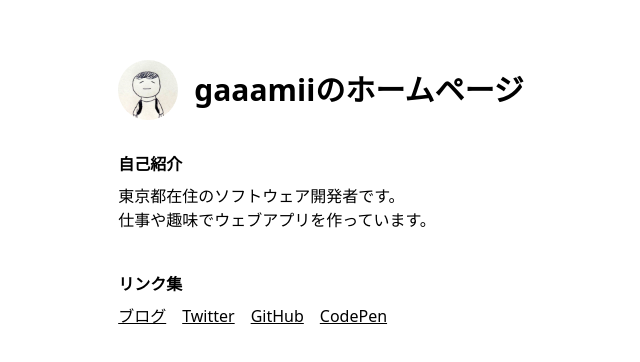
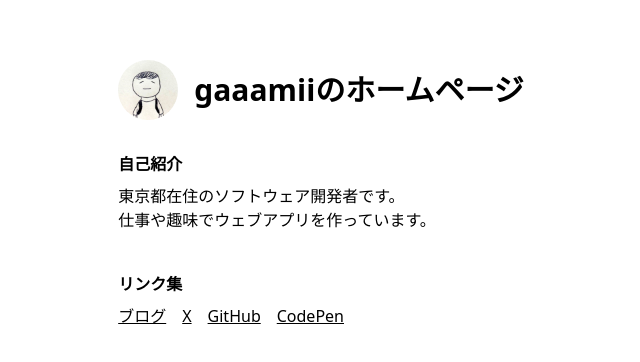
Before and after one commit to gaaamii/gaaamii.jp, a Next.js app: page / in a window 1280 px wide. Shown: the part 206-568 px from the top of the page, without its empty margins (319-959 px from the left). Built offline with nearby package versions, Linux system fonts and the light colour scheme.

Commit message:
change link target

```diff
--- a/pages/index.js
+++ b/pages/index.js
@@ -1,5 +1,6 @@
 import Head from "next/head";
 import Image from "next/image";
+import Link from "next/link";
 
 export default function Home() {
   return (
@@ -30,44 +31,24 @@ export default function Home() {
           <h2 className="font-bold">リンク集</h2>
           <ul className="mt-2 flex gap-4">
             <li>
-              <a
-                href="https://blog.gaaamii.jp"
-                target="_blank"
-                rel="noreferrer"
-                className="underline"
-              >
+              <Link href="https://blog.gaaamii.jp" className="underline">
                 ブログ
-              </a>
+              </Link>
             </li>
             <li>
-              <a
-                href="https://twitter.com/gaaamii"
-                target="_blank"
-                rel="noreferrer"
-                className="underline"
-              >
-                Twitter
-              </a>
+              <Link href="https://x.com/gaaamii" className="underline">
+                X
+              </Link>
             </li>
             <li>
-              <a
-                href="https://github.com/gaaamii"
-                target="_blank"
-                rel="noreferrer"
-                className="underline"
-              >
+              <Link href="https://github.com/gaaamii" className="underline">
                 GitHub
-              </a>
+              </Link>
             </li>
             <li>
-              <a
-                href="https://codepen.com/gaaamii"
-                target="_blank"
-                rel="noreferrer"
-                className="underline"
-              >
+              <Link href="https://codepen.com/gaaamii" className="underline">
                 CodePen
-              </a>
+              </Link>
             </li>
           </ul>
         </section>
```
